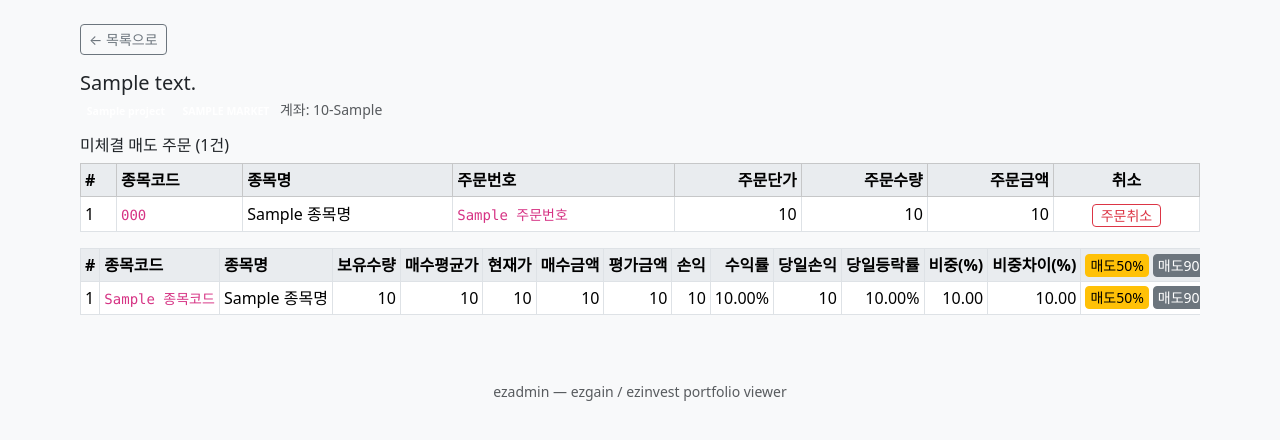
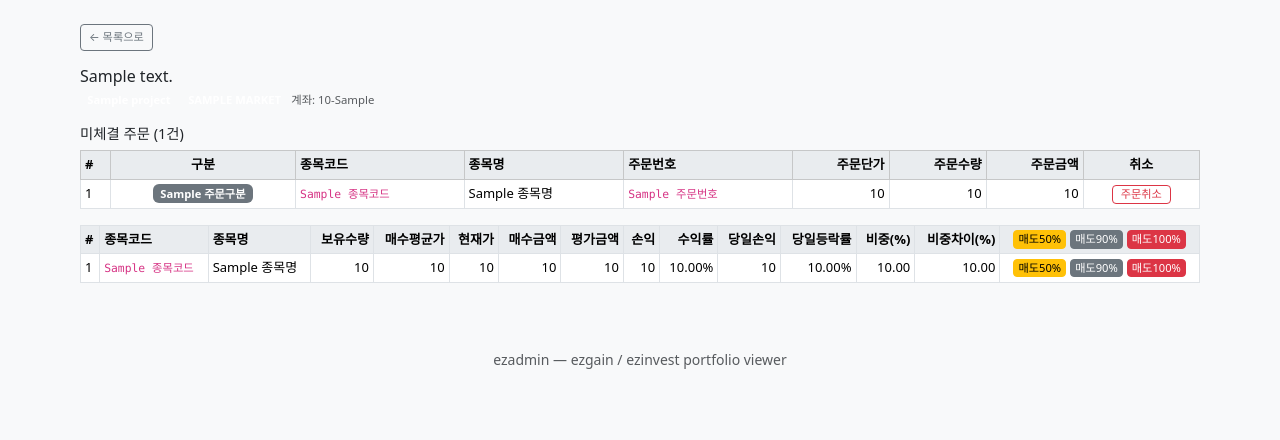
Before and after one commit to bmchae/ezadmin, a Flask app: template templates/portfolio.html in a window 1280 px wide. Shown: the part 56-496 px from the top of the page. Run offline with Flask 3, Linux system fonts and the light colour scheme; the template is opened without the code that fills it: most values are stand-ins (such as "Sample title", 1, 10 or a date in 2020).

Commit message:
미체결 주문 전체 조회 및 잔고 페이지 폰트 축소
- 매도 전용 조회를 매수+매도 전체 조회로 변경하고 주문구분 컬럼 추가
- 반환 구조를 dict(code→order)에서 list로 변경 (복수 주문 지원, prdt_name으로 종목명 직접 수신)
- holdings 행은 매도 미체결 존재 시 '매도 주문 대기중' badge로 전환
- 잔고보기 페이지 전용 스코프 CSS로 글자/표/버튼 크기 축소

Co-Authored-By: Claude Opus 4.7 (1M context) <noreply@anthropic.com>

```diff
--- a/app.py
+++ b/app.py
@@ -6,7 +6,7 @@ import traceback
 from flask import Flask, render_template, request, jsonify, make_response
 from config_loader import load_all_portfolios
 from kis_client import (get_domestic_balance, get_overseas_balance,
-                        get_pending_sell_orders, get_pending_sell_orders_overseas,
+                        get_pending_orders, get_pending_orders_overseas,
                         place_sell_order, place_sell_order_overseas,
                         get_ask_price_domestic, get_ask_price_overseas,
                         cancel_order, cancel_order_overseas)
@@ -77,21 +77,25 @@ def portfolio_detail(name):
     # 수익률 높은 순으로 정렬
     holdings.sort(key=lambda h: h["수익률"], reverse=True)
 
-    # 미체결 매도 주문 조회
-    pending_orders = {}
+    # 미체결 주문 전체 조회 (매수+매도)
     if pf["market"] == "us":
-        pending_orders = get_pending_sell_orders_overseas(pf["account_cfg"], pf["project_root"], acct_name)
+        pending_orders = get_pending_orders_overseas(pf["account_cfg"], pf["project_root"], acct_name)
     else:
-        pending_orders = get_pending_sell_orders(pf["account_cfg"], pf["project_root"], acct_name)
+        pending_orders = get_pending_orders(pf["account_cfg"], pf["project_root"], acct_name)
 
-    # 미체결 주문에 종목명 보강 (보유종목 lookup)
+    # 종목명이 비어있는 경우 보유종목에서 보강
     holdings_name_map = {h["종목코드"]: h["종목명"] for h in holdings}
-    for code, po in pending_orders.items():
-        po["종목명"] = holdings_name_map.get(code, code)
+    for po in pending_orders:
+        if not po.get("종목명"):
+            po["종목명"] = holdings_name_map.get(po["종목코드"], po["종목코드"])
+
+    # holdings 행 렌더에 사용할 종목코드별 미체결 매도 주문 존재 여부
+    pending_sell_codes = {po["종목코드"] for po in pending_orders if po.get("주문구분") == "매도"}
 
     resp = make_response(render_template("portfolio.html", pf=pf, holdings=holdings,
                                          summary=summary, currency=currency, error=None,
-                                         pending_orders=pending_orders))
+                                         pending_orders=pending_orders,
+                                         pending_sell_codes=pending_sell_codes))
     resp.headers["Cache-Control"] = "no-store, no-cache, must-revalidate"
     resp.headers["Pragma"] = "no-cache"
     return resp
--- a/templates/portfolio.html
+++ b/templates/portfolio.html
@@ -1,6 +1,19 @@
 {% extends "base.html" %}
 {% block title %}ezadmin - {{ pf.description if pf else '오류' }}{% endblock %}
 {% block content %}
+
+<style>
+    /* 잔고보기 페이지 글자 축소 */
+    .pf-detail { font-size: 0.8125rem; }
+    .pf-detail .table { font-size: 0.8125rem; }
+    .pf-detail h5 { font-size: 1rem; }
+    .pf-detail h6 { font-size: 0.9rem; }
+    .pf-detail .card-body .small { font-size: 0.75rem; }
+    .pf-detail .fs-5 { font-size: 0.95rem !important; }
+    .pf-detail .btn-sm { font-size: 0.7rem; }
+    .pf-detail .badge { font-size: 0.7rem; }
+</style>
+<div class="pf-detail">
 
 <a href="/" class="btn btn-sm btn-outline-secondary mb-3">&larr; 목록으로</a>
 
@@ -146,12 +159,13 @@
 
 {% if pending_orders %}
 <div class="mb-3">
-    <h6 class="mb-2">미체결 매도 주문 ({{ pending_orders|length }}건)</h6>
+    <h6 class="mb-2">미체결 주문 ({{ pending_orders|length }}건)</h6>
     <div class="table-responsive">
     <table class="table table-sm table-hover table-bordered align-middle mb-0">
         <thead class="table-light">
             <tr>
                 <th>#</th>
+                <th class="text-center">구분</th>
                 <th>종목코드</th>
                 <th>종목명</th>
                 <th>주문번호</th>
@@ -162,10 +176,19 @@
             </tr>
         </thead>
         <tbody>
-        {% for code, po in pending_orders.items() %}
+        {% for po in pending_orders %}
             <tr>
                 <td>{{ loop.index }}</td>
-                <td><code>{{ code }}</code></td>
+                <td class="text-center">
+                    {% if po['주문구분'] == '매도' %}
+                        <span class="badge bg-danger">매도</span>
+                    {% elif po['주문구분'] == '매수' %}
+                        <span class="badge bg-primary">매수</span>
+                    {% else %}
+                        <span class="badge bg-secondary">{{ po['주문구분'] }}</span>
+                    {% endif %}
+                </td>
+                <td><code>{{ po['종목코드'] }}</code></td>
                 <td>{{ po['종목명'] }}</td>
                 <td><code>{{ po['주문번호'] }}</code></td>
                 <td class="text-end">
@@ -185,7 +208,7 @@
                 </td>
                 <td class="text-center">
                     <button class="btn btn-outline-danger btn-sm py-0 px-2"
-                            onclick="cancelOrder('{{ code }}', '{{ po['종목명'] }}', '{{ po['주문번호'] }}', {{ po['주문수량'] }}, {{ po['주문단가'] }}, '{{ po.get('거래소코드', '') }}', '{{ po.get('krx_fwdg_ord_orgno', '') }}', this)">
+                            onclick="cancelOrder('{{ po['종목코드'] }}', '{{ po['종목명'] }}', '{{ po['주문번호'] }}', {{ po['주문수량'] }}, {{ po['주문단가'] }}, '{{ po.get('거래소코드', '') }}', '{{ po.get('krx_fwdg_ord_orgno', '') }}', this)">
                         주문취소
                     </button>
                 </td>
@@ -301,17 +324,8 @@
                 {{ "+" if diff > 0 else "" }}{{ "{:.2f}".format(diff) }}
             </td>
             <td class="text-center">
-                {% set po = pending_orders.get(h['종목코드']) %}
-                {% if po %}
-                    {% if currency == 'USD' %}
-                        {% set price_str = "{:.2f}".format(po['주문단가']) %}
-                    {% else %}
-                        {% set price_str = "{:,}".format(po['주문단가']) %}
-                    {% endif %}
-                    <button class="btn btn-outline-secondary btn-sm py-0 px-1"
-                            onclick="cancelOrder('{{ h['종목코드'] }}', '{{ h['종목명'] }}', '{{ po['주문번호'] }}', {{ po['주문수량'] }}, {{ po['주문단가'] }}, '{{ h.get('거래소코드', '') }}', '{{ po.get('krx_fwdg_ord_orgno', '') }}', this)">
-                        매도 / {{ price_str }} / {{ po['주문수량'] }}
-                    </button>
+                {% if h['종목코드'] in pending_sell_codes %}
+                    <span class="badge bg-warning text-dark">매도 주문 대기중</span>
                 {% else %}
                     <div class="d-flex gap-1 justify-content-center">
                         <button class="btn btn-warning btn-sm py-0 px-1"
@@ -343,9 +357,9 @@
 const pfName = {{ pf.name | tojson }};
 const isUsd = {{ 'true' if currency == 'USD' else 'false' }};
 
-// 미체결 없는 종목 목록 (헤더 일괄 매도용)
+// 미체결 매도 없는 종목 목록 (헤더 일괄 매도용)
 const availableHoldings = [
-{% for h in holdings %}{% if not pending_orders.get(h['종목코드']) %}
+{% for h in holdings %}{% if h['종목코드'] not in pending_sell_codes %}
     {code: {{ h['종목코드'] | tojson }}, name: {{ h['종목명'] | tojson }}, qty: {{ h['보유수량']|int }}, excgCd: {{ h.get('거래소코드', '') | tojson }}},
 {% endif %}{% endfor %}
 ];
@@ -468,4 +482,5 @@ function quickSell(code, name, qty, excgCd, percent, btn) {
 {% endif %}
 
 {% endif %}
+</div>
 {% endblock %}
```
Also changed, not shown: kis_client.py (+44 -38 lines).
